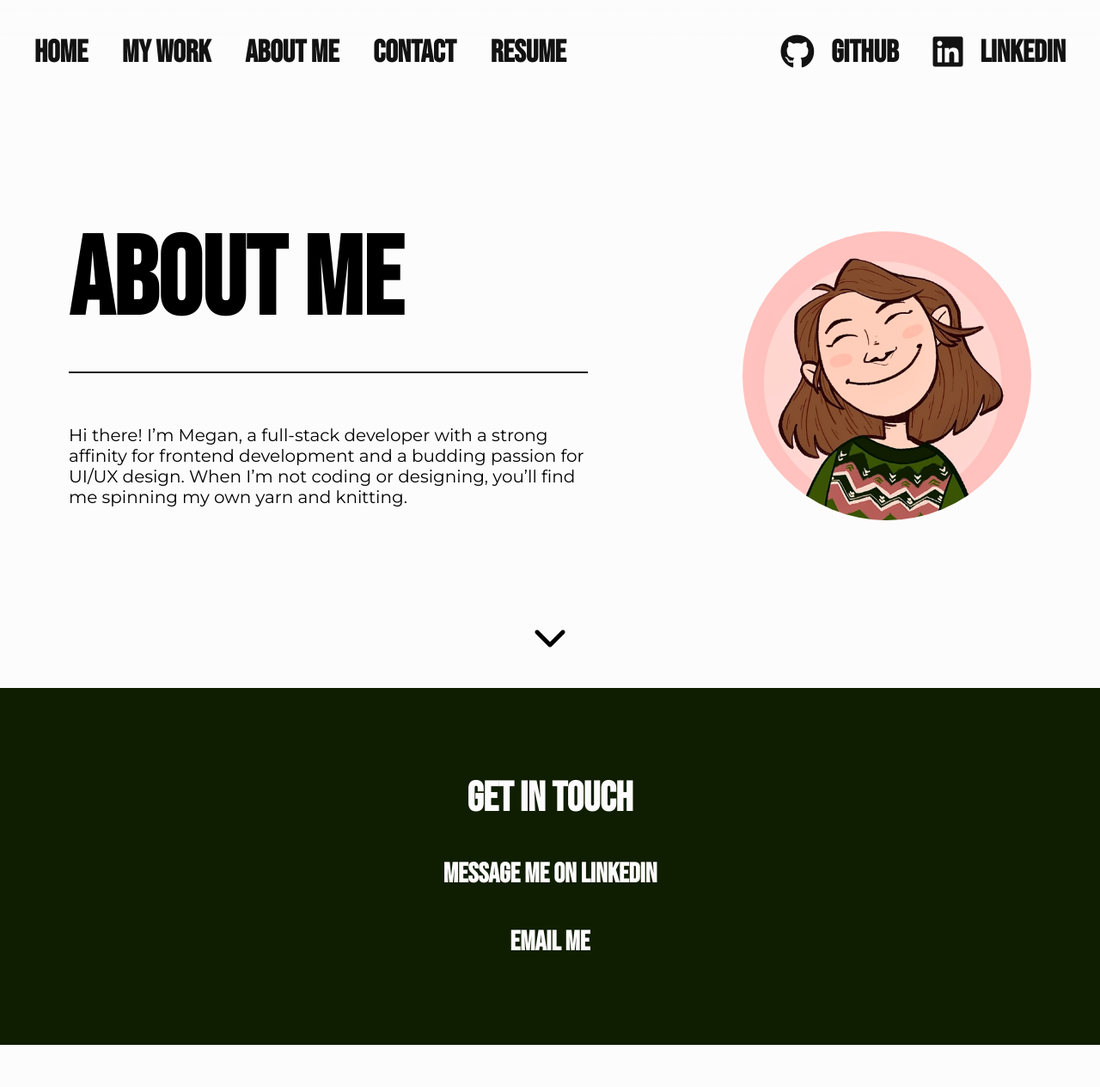
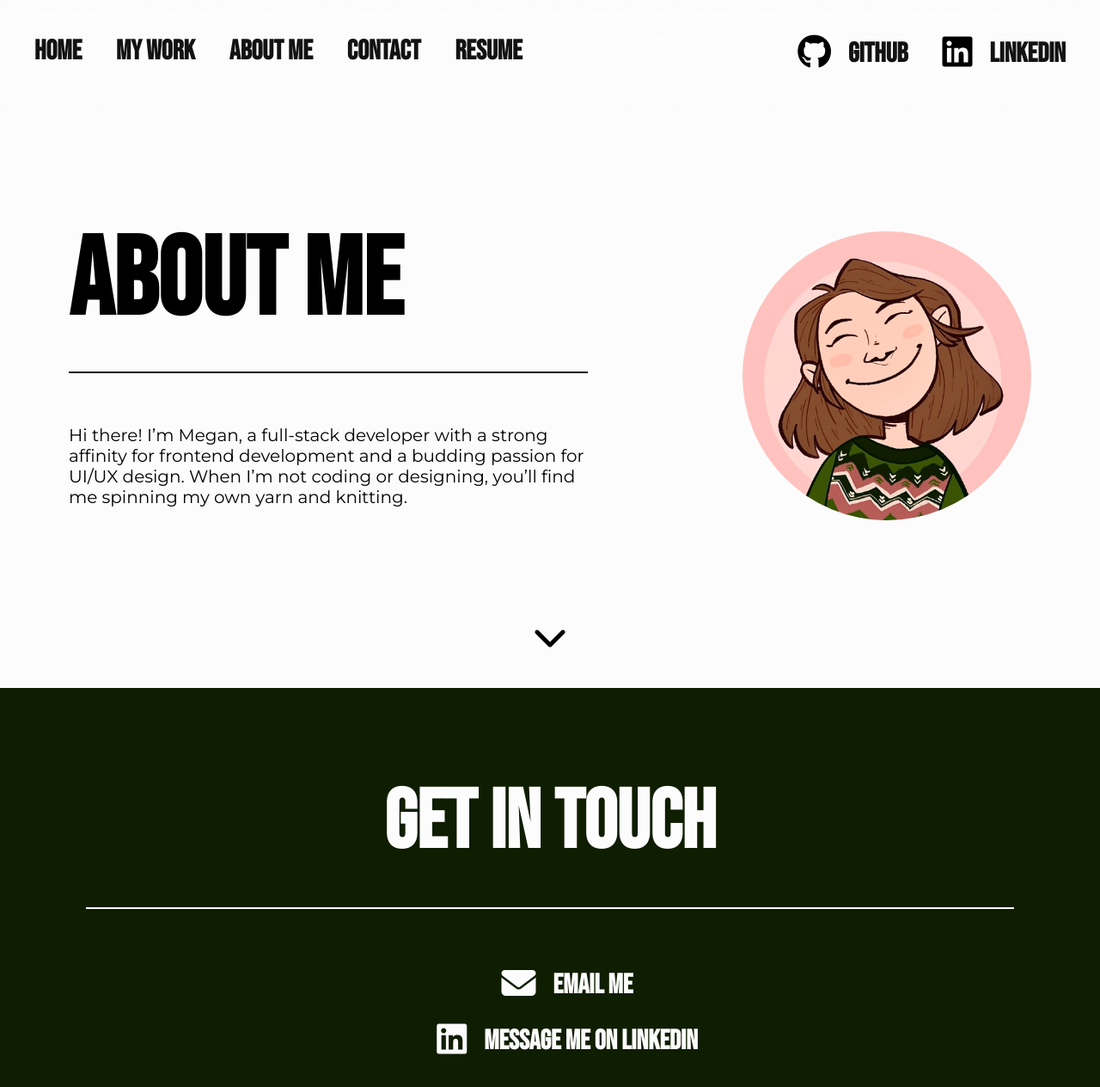
Before and after one commit to meganemcclure/uxhw_19, a plain HTML site: page about.html in a window 1280 px wide. Shown: the whole page at 86% size. Before the commit the page ends 1215 px from the top, so only its background shows below. Drawn offline with nearby package versions, Linux system fonts and the light colour scheme.

Commit message:
fix footer & alignment

```diff
--- a/about.html
+++ b/about.html
@@ -10,20 +10,20 @@
     <body>
         <nav class="classicNav">
             <ul class="tabNav">
-                <li><a class="pageLink" href="./index.html"><h4>Home</h4></a></li>
-                <li><a class="pageLink" href="./work.html"><h4>My Work</h4></a></li>
-                <li><a class="pageLink" id="currentPage" href="./about.html"><h4>About Me</h4></a></li>
-                <li><a class="pageLink" href="./contact.html"><h4>Contact</h4></a></li>
-                <li><a class="pageLink" href="./docs/Megan McClure Resume.pdf"><h4>Resume</h4></a></li>
+                <li><a class="pageLink" href="./index.html"><h5>Home</h5></a></li>
+                <li><a class="pageLink" href="./work.html"><h5>My Work</h5></a></li>
+                <li><a class="pageLink" id="currentPage" href="./about.html"><h5>About Me</h5></a></li>
+                <li><a class="pageLink" href="./contact.html"><h5>Contact</h5></a></li>
+                <li><a class="pageLink" href="./docs/Megan McClure Resume.pdf"><h5>Resume</h5></a></li>
             </ul>
-            <ul class="navSocials">
+            <ul class="inlineSocials">
                 <li>
-                    <i id="githubIcon" class="fa fa-brands fa-github"></i>
-                    <a class="pageLink" href="https://github.com/meganemcclure"><h4>GitHub</h4></a>
+                    <i id="githubIcon" class="fa fa-brands fa-github inlineIcon"></i>
+                    <a class="pageLink" href="https://github.com/meganemcclure"><h5>GitHub</h5></a>
                 </li>
                 <li>
-                    <i id="linkedinIcon" class="fa fa-brands fa-linkedin"></i>
-                    <a class="pageLink" href="https://www.linkedin.com/in/megan-mcclure-2216391a3/"><h4>LinkedIn</h4></a>
+                    <i id="linkedinIcon" class="fa fa-brands fa-linkedin inlineIcon"></i>
+                    <a class="pageLink" href="https://www.linkedin.com/in/megan-mcclure-2216391a3/"><h5>LinkedIn</h5></a>
                 </li>
             </ul>
         </nav>
@@ -67,16 +67,17 @@
         <script src="js/index.js"></script>
     </body>
     <footer>
-        <h3>get in touch</h3>
-        <span>
-            <a class="pageLink footerLink" href="https://www.linkedin.com/in/megan-mcclure-2216391a3/">
-                <h5>message me on linkedin</h5>
-            </a>
-        </span>
-        <span>
-            <a class="pageLink footerLink" href="">
-                <h5>email me</h5>
-            </a>
-        </span>
+        <h2>get in touch</h2>
+        <div class="footerDivider footerColor"></div>
+        <ul class="inlineSocials">
+            <li>
+                <i id="footerColor" class="fa fa-solid fa-envelope inlineIcon"></i>
+                <a class="pageLink footerColor" href=""><h5>email me</h5></a>
+            </li>
+            <li>
+                <i id="footerColor" class="fa fa-brands fa-linkedin inlineIcon"></i>
+                <a class="pageLink footerColor" href="https://www.linkedin.com/in/megan-mcclure-2216391a3/"><h5>message me on linkedin</h5></a>
+            </li>
+        </ul>
     </footer>
 </html>
--- a/css/style.css
+++ b/css/style.css
@@ -176,16 +176,16 @@ nav ul {
     justify-self: flex-end;
 }
 
-.navSocials li {
+.inlineSocials li {
     display: flex;
     column-gap: 20px;
-    align-items: flex-start;
+    align-items: center;
     justify-content: center;
 }
 
-#githubIcon, #linkedinIcon {
+.inlineIcon {
     font-size: 40px;
-    color: var(--darkGrey);
+    padding-bottom: 5px;
 }
 
 /* HERO STYLING */
@@ -290,17 +290,22 @@ footer span h4:hover {
     cursor: pointer;
 }
 
-.footerLink {
-    color: var(--offWhite);
+.footerSocials {
+    row-gap: 20px;
 }
 
-#linkedinIconFooter, #emailLogoFooter {
-    font-size: 40px;
-    color: var(--offWhite);
+footer .inlineSocials li {
+    padding: 10px;
 }
 
-.mobile {
-    display: none;
+.footerDivider {
+    height: 2px;
+    width: 100%;
+    background-color: var(--offWhite);
+}
+
+.footerColor {
+    color: var(--offWhite);
 }
 
 /* RECOMMENDED DEVICE SIZES FROM W3SCHOOLS (https://www.w3schools.com/css/css_rwd_mediaqueries.asp) */
@@ -316,7 +321,7 @@ footer span h4:hover {
 
     h3 { font-size: 36px; }
 
-    h4 { font-size: 28px; }
+    h4 { font-size: 32px; }
 
     h5 { font-size: 28px; }
 }
@@ -364,13 +369,6 @@ footer span h4:hover {
         display: none;
     }
 
-    .mobile {
-        display: flex;
-        column-gap: 20px;
-        align-items: flex-start;
-        justify-content: center;
-    }
-
     h1 { font-size: 48px; }
 
     h2 { font-size: 36px; }
```
Also changed, not shown: case-studies/buddySystemCaseStudy.html (+22 -21 lines), case-studies/canadaPostCaseStudy.html (+22 -21 lines), case-studies/rfecyCaseStudy.html (+22 -21 lines), contact.html (+22 -21 lines), index.html (+22 -21 lines), work.html (+22 -21 lines).
